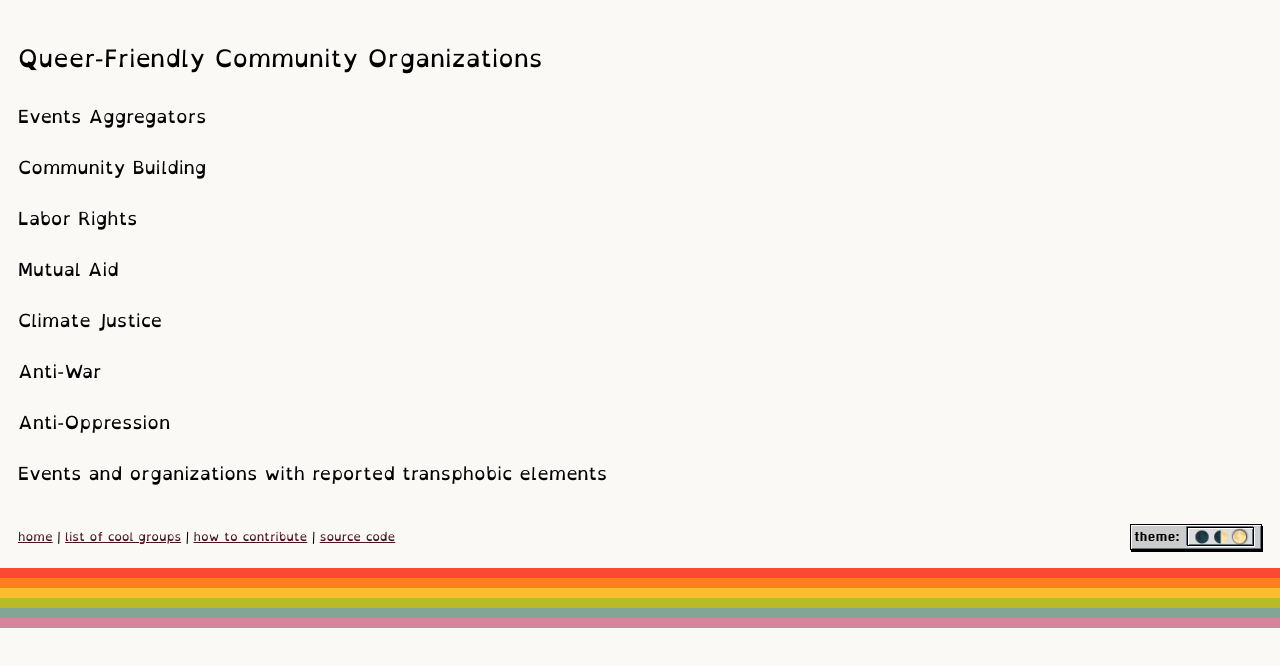
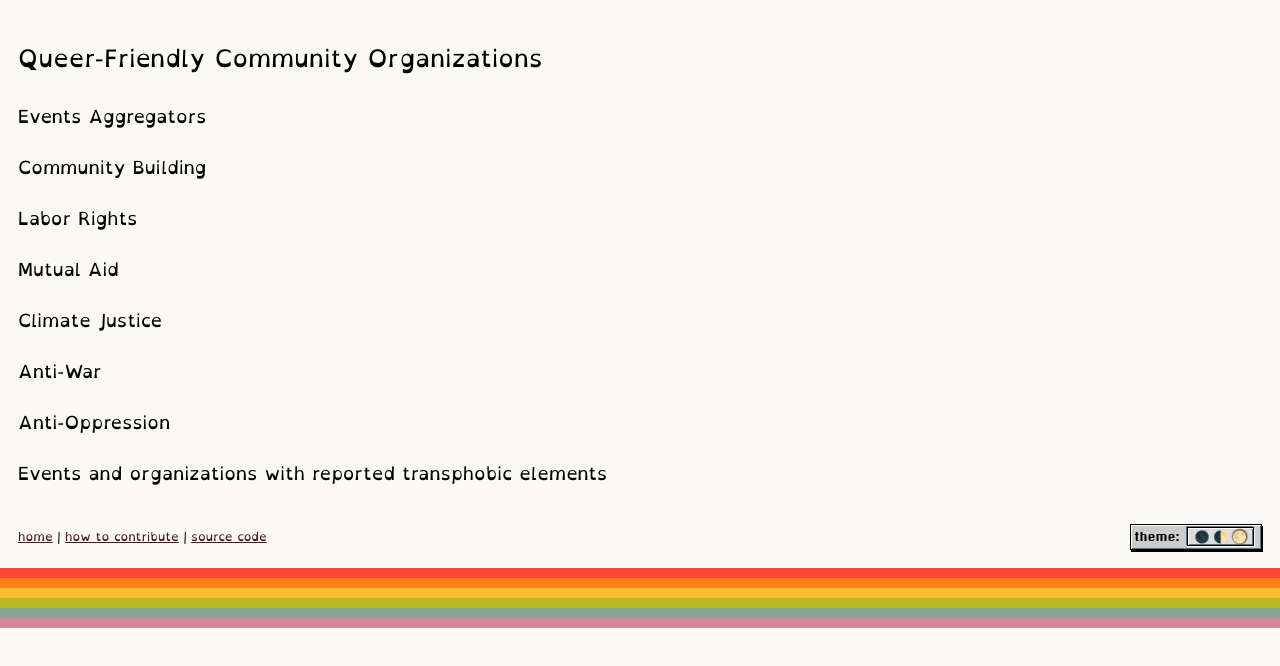
Before and after one commit to NatVIII/rva.rip, a Nuxt app: page /list in a window 1280 px wide. Shown: the top 666 px of the page. Built offline with nearby package versions, Linux system fonts and the light colour scheme.

Commit message:
remove link to 'list of cool groups' until we're ready

```diff
--- a/components/Footer.vue
+++ b/components/Footer.vue
@@ -22,7 +22,7 @@ onMounted(() => {
       <div style="display: flex; justify-content: space-between; align-items: center; padding-top: 0;">
         <div class="desc no-toppy">
           <a href="/">home</a> |
-          <a href="/list">list of cool groups</a> |
+          <!-- <a href="/list">list of cool groups</a> | -->
           <a href="/contributing">how to contribute</a> |
           <a href="https://github.com/NacreData/calendar">source code</a>
         </div>
```
